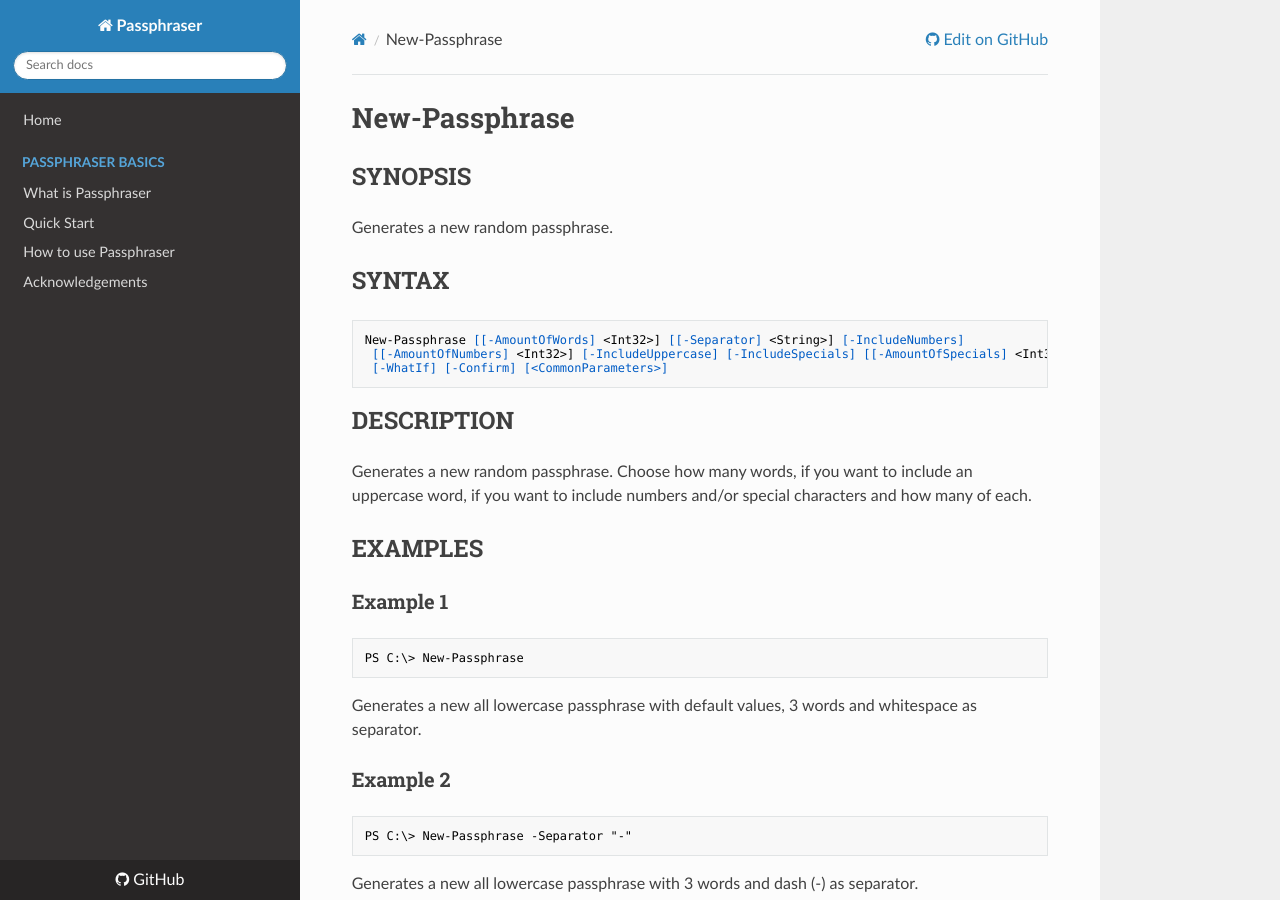
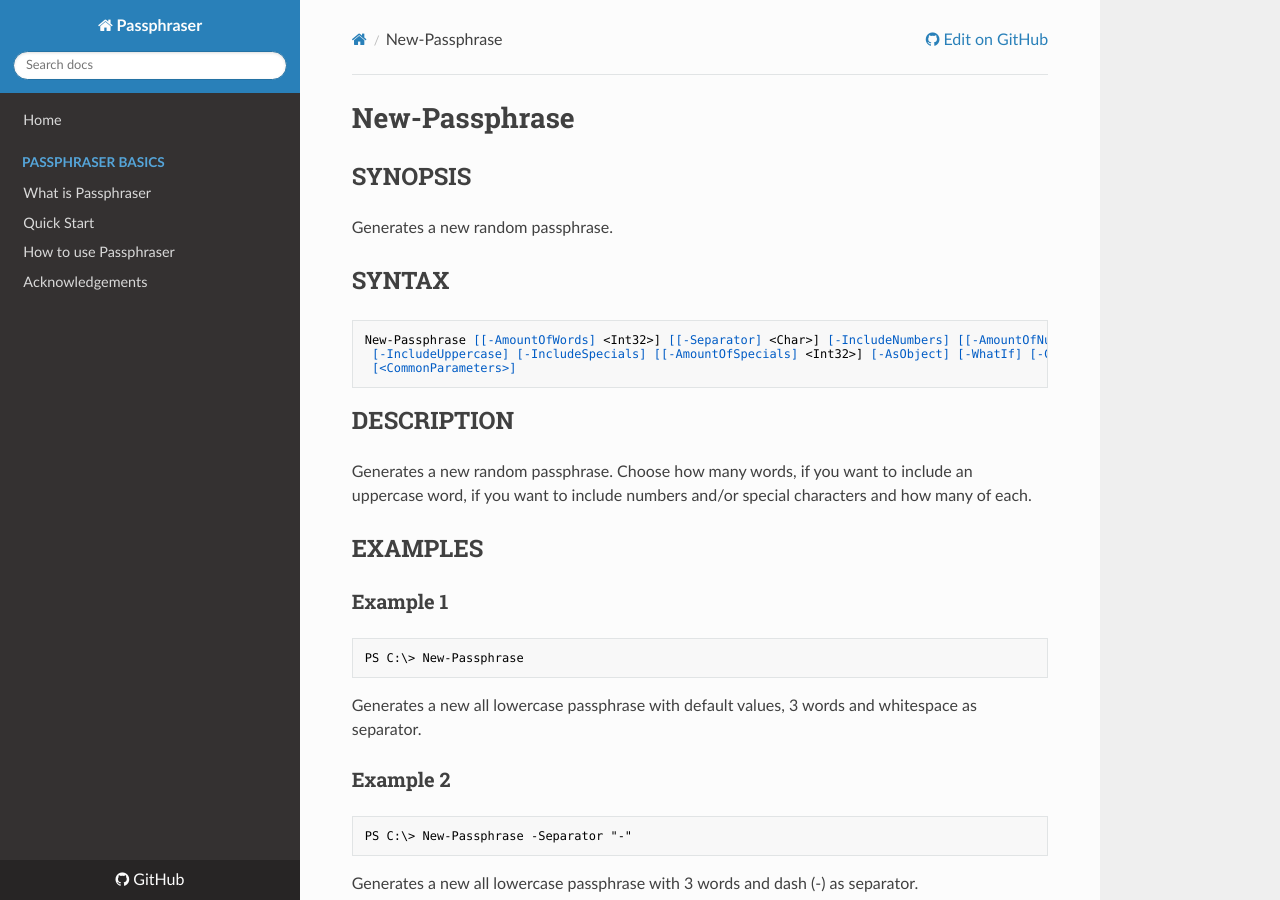
Before and after one commit to lagebj/Passphraser, an MkDocs documentation site: the page built from docs/en-US/New-Passphrase.md, in a window 1280 px wide and 900 px high. Built offline with MkDocs 1.6.1, drawn with Linux system fonts in a browser that asks for light colours; nearby versions of some CDN libraries; old or Windows-style settings are respelled for this version of MkDocs; part of the change alters nothing that is shown.

````diff
--- a/docs/en-US/New-Passphrase.md
+++ b/docs/en-US/New-Passphrase.md
@@ -13,9 +13,9 @@ Generates a new random passphrase.
 ## SYNTAX
 
 ```
-New-Passphrase [[-AmountOfWords] <Int32>] [[-Separator] <String>] [-IncludeNumbers]
- [[-AmountOfNumbers] <Int32>] [-IncludeUppercase] [-IncludeSpecials] [[-AmountOfSpecials] <Int32>] [-AsObject]
- [-WhatIf] [-Confirm] [<CommonParameters>]
+New-Passphrase [[-AmountOfWords] <Int32>] [[-Separator] <Char>] [-IncludeNumbers] [[-AmountOfNumbers] <Int32>]
+ [-IncludeUppercase] [-IncludeSpecials] [[-AmountOfSpecials] <Int32>] [-AsObject] [-WhatIf] [-Confirm]
+ [<CommonParameters>]
 ```
 
 ## DESCRIPTION
@@ -184,7 +184,7 @@ Accept wildcard characters: False
 Separator to use between words
 
 ```yaml
-Type: String
+Type: Char
 Parameter Sets: (All)
 Aliases:
 
````
Also changed, not shown: 1 other file.
